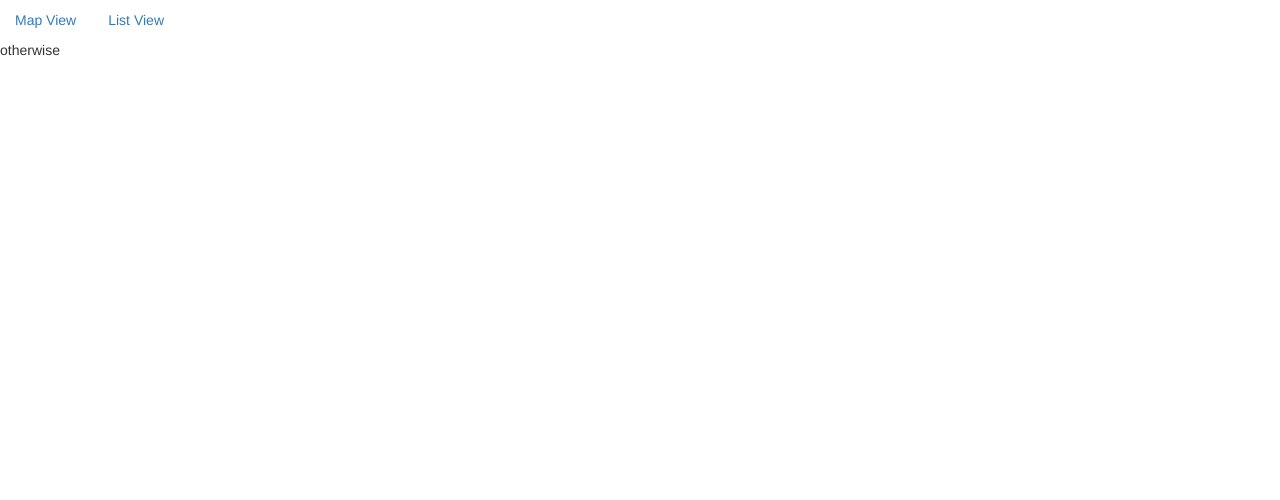
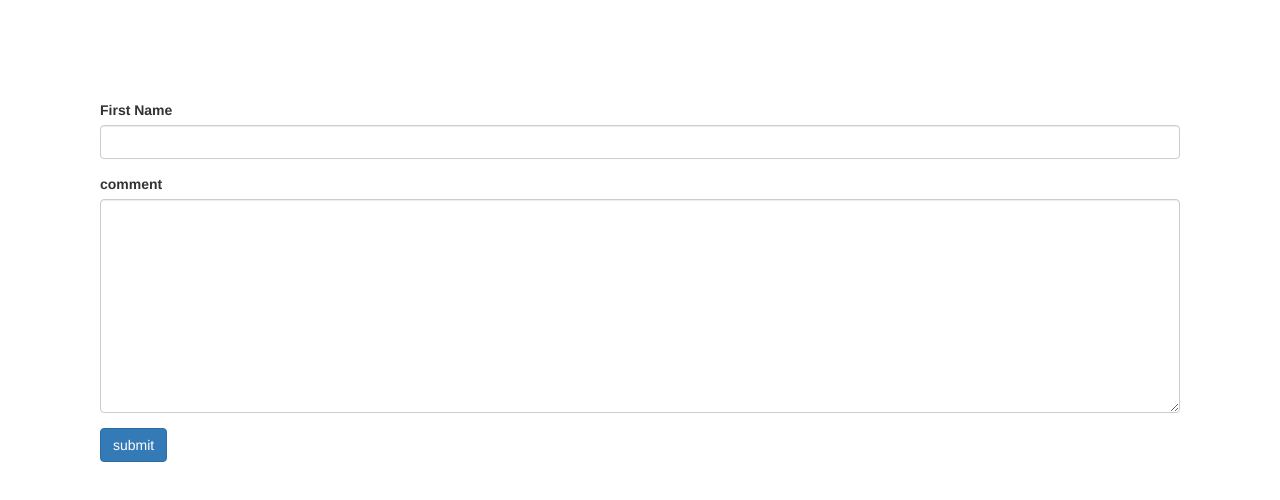
Before and after one commit to deepa-nallavally/deepa, an Angular app: page / in a window 1280 px wide. Shown: the top 500 px of the page. Built offline with nearby package versions, Linux system fonts and the light colour scheme; some icons are missing.

Commit message:
working on templateforms

```diff
--- a/src/app/app.component.html
+++ b/src/app/app.component.html
@@ -1,9 +1 @@
-<ul class="nav nav-pills">
-  <li [class.active]="viewMode=='map'"><a (click)="viewMode='map'" >Map View</a></li>
-  <li [class.active]="viewMode=='list'"><a (click)="viewMode='list'" >List View</a></li>
-</ul>
-<div [ngSwitch]="viewMode">
-  <div *ngSwitchCase="'map'">Map View Content</div>
-  <div *ngSwitchCase="'list'">list view Content</div>
-  <div *ngSwitchDefault>otherwise</div>
-</div>
+<app-templateform></app-templateform>
--- a/src/app/app.component.ts
+++ b/src/app/app.component.ts
@@ -6,6 +6,5 @@ import { Component } from '@angular/core';
   styleUrls: ['./app.component.scss']
 })
 export class AppComponent {
-  title = 'directives';
-  viewMode='otherwise';
+
 }
--- /dev/null
+++ b/src/app/templateform/templateform.component.html
@@ -0,0 +1,17 @@
+<form #fo="ngForm" (ngSubmit)="submit(fo)">
+    <div class="form-group">
+        <label for="firstName">First Name</label>
+        <input required maxlength="5" minlength="3" pattern="good" ngModel name="firstName" id="firstName" #firstName="ngModel" (change)="log(firstName)" type="text" class="form-control">
+        <div class="alert alert-danger" *ngIf="firstName.touched && !firstName.valid">
+            <div *ngIf="firstName.errors.required">firstName is required</div>
+            <div *ngIf="firstName.errors.maxlength">max length is 5</div>
+            <div *ngIf="firstName.errors.minlength">minimum length is {{firstName.errors.minlength.requiredLength}}</div>
+            <div *ngIf="firstName.errors.pattern">pattern is required</div>
+        </div>
+    </div>
+    <div class="form-group">
+        <label for="comment">comment</label>
+        <textarea id="comment" cols="30" rows="10" class="form-control"></textarea>
+    </div>
+    <button class="btn btn-primary">submit</button>
+</form>
--- /dev/null
+++ b/src/app/templateform/templateform.component.scss
@@ -0,0 +1,3 @@
+.form-control.ng-touched.ng-invalid{
+    border:2px solid red;
+}
--- /dev/null
+++ b/src/app/templateform/templateform.component.ts
@@ -0,0 +1,19 @@
+import { Component, OnInit } from '@angular/core';
+
+@Component({
+  selector: 'app-templateform',
+  templateUrl: './templateform.component.html',
+  styleUrls: ['./templateform.component.scss']
+})
+export class TemplateformComponent implements OnInit {
+  log(x){
+    console.log(x);
+  }
+  constructor() { }
+
+  ngOnInit() {
+  }
+submit(fo){
+console.log(fo);
+}
+}
--- a/src/styles.scss
+++ b/src/styles.scss
@@ -1 +1,4 @@
 /* You can add global styles to this file, and also import other style files */
+body{
+    margin:100px;
+}
```
Also changed, not shown: src/app/app.module.ts (+6 -2 lines), 1 other file (tests, documents, lock files or other folders).
